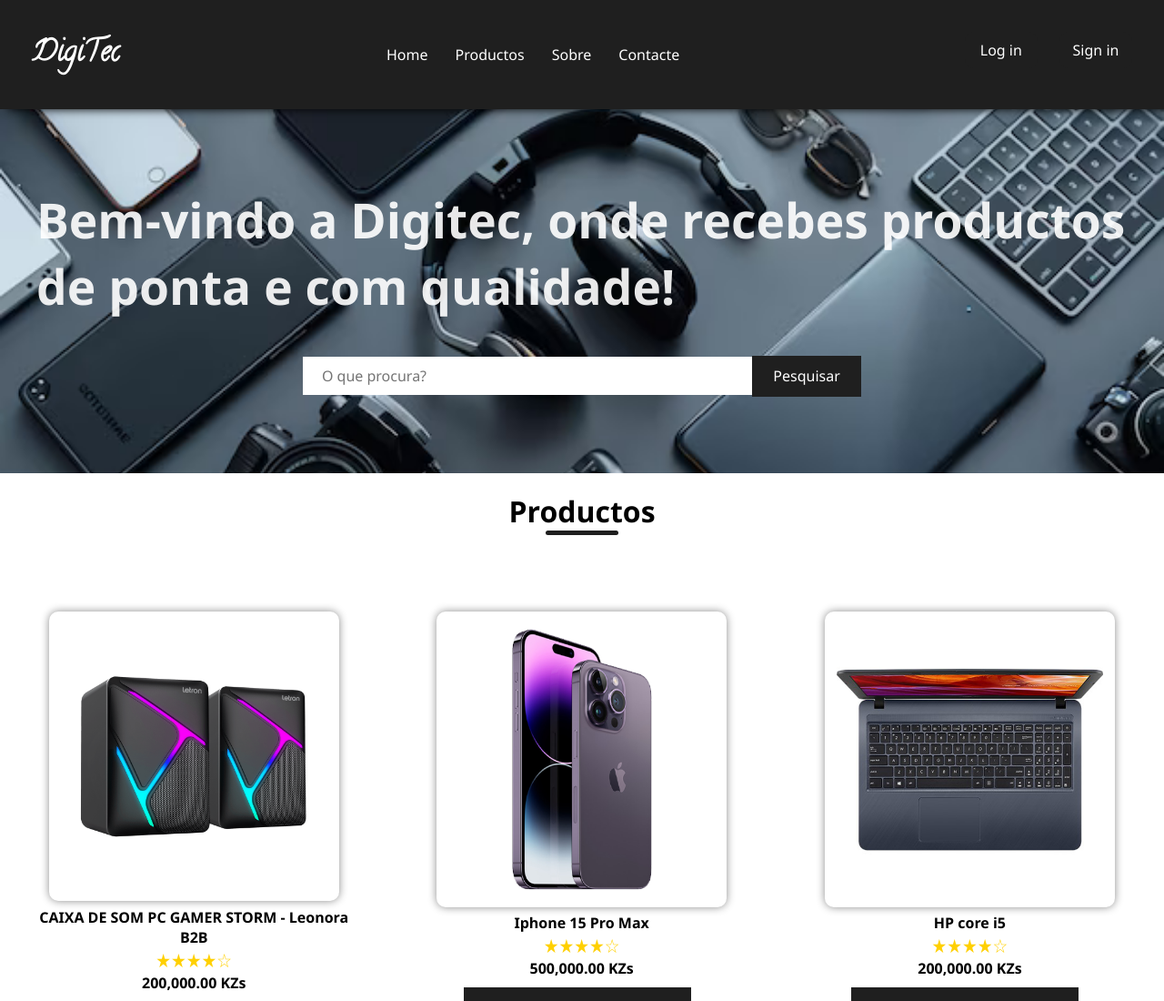
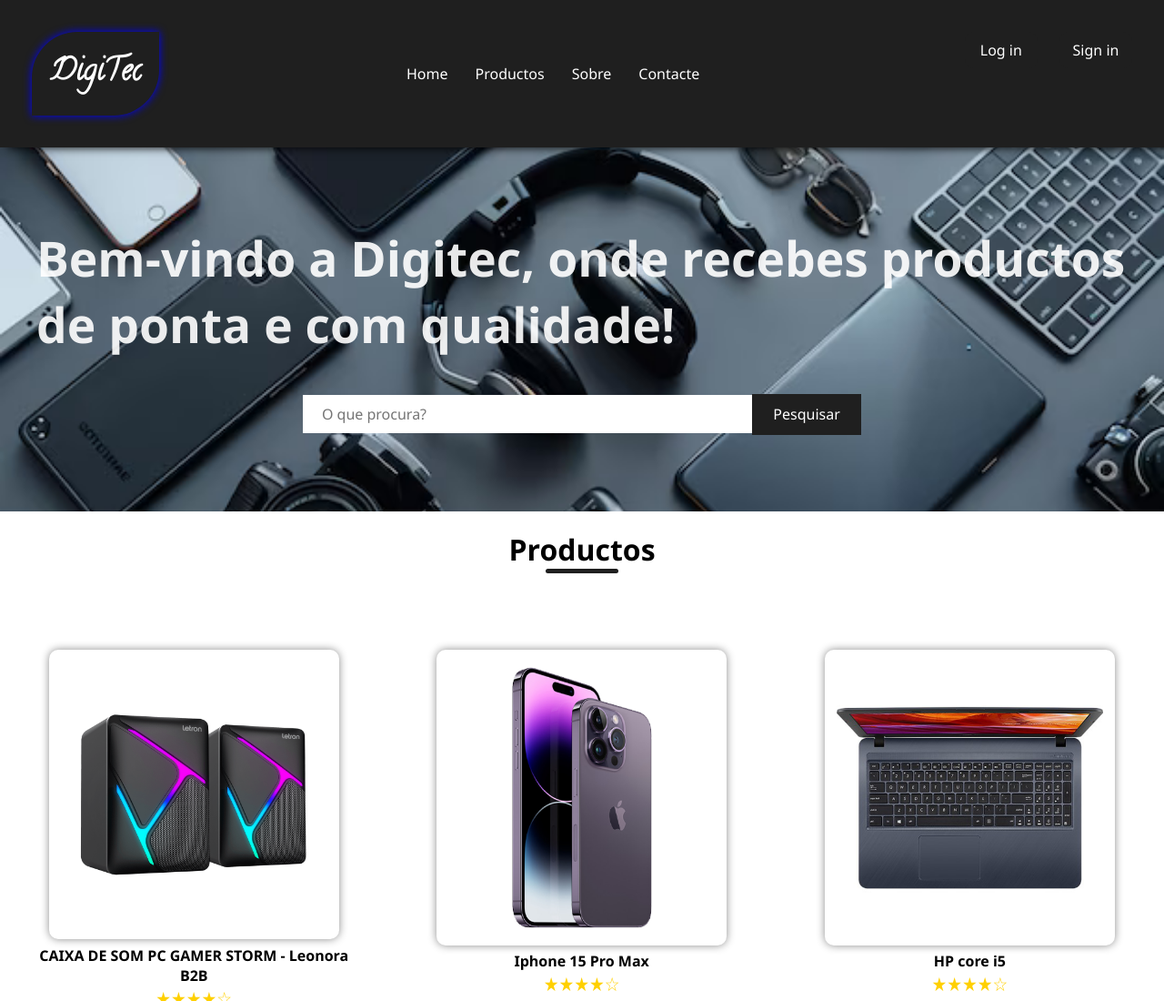
Before and after one commit to Jeovani007/DigiTec---Vendas-online, a plain HTML site: page index.html in a window 1280 px wide. Shown: the top 1100 px of the page at 91% size. Drawn offline with Linux system fonts and the light colour scheme.

Commit message:
Terminado

```diff
--- a/css/style.css
+++ b/css/style.css
@@ -77,10 +77,6 @@
     align-items: center;
 
 }
-.Logo{
-    font-family: url('../Calligraffitti/Calligraffitti-Regular.ttf');
-}
-
 /* Definindo a fonte personalizada */
 @font-face {
     font-family: 'Calligraffitti';
@@ -92,7 +88,13 @@
   /* Aplicando a fonte ao h1 */
 .Logo {
     font-family: 'Calligraffitti', sans-serif;
-  }
+    font-size: 25pt;
+    font-weight: bold;
+    box-shadow: 0px 0px 10px blue;
+    padding: 20px;
+    border-top-left-radius: 50px;
+    border-bottom-right-radius: 50px;
+}
 .Apresentacao h2{
     color: rgba(255, 255, 255, 0.904);
     font-size: 40pt;
```
